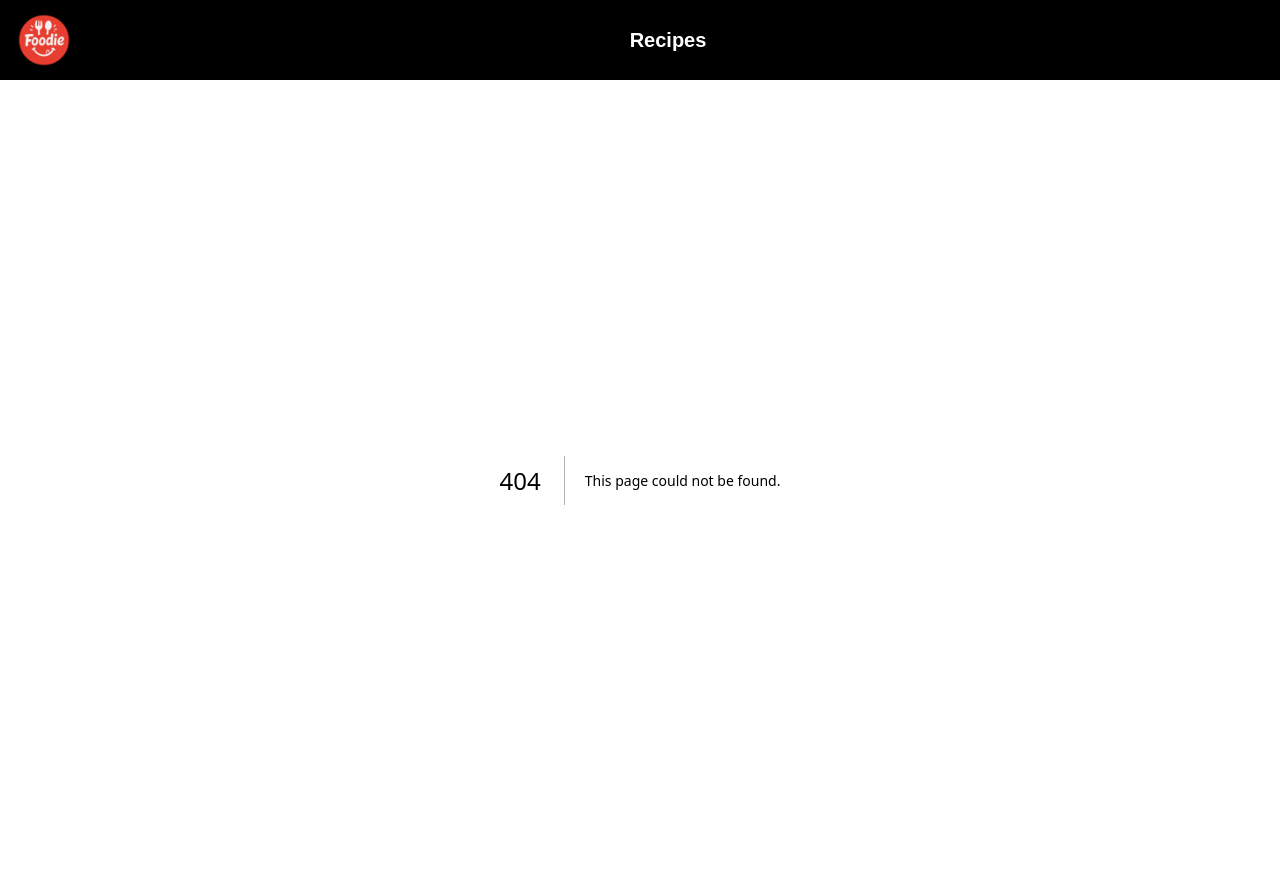
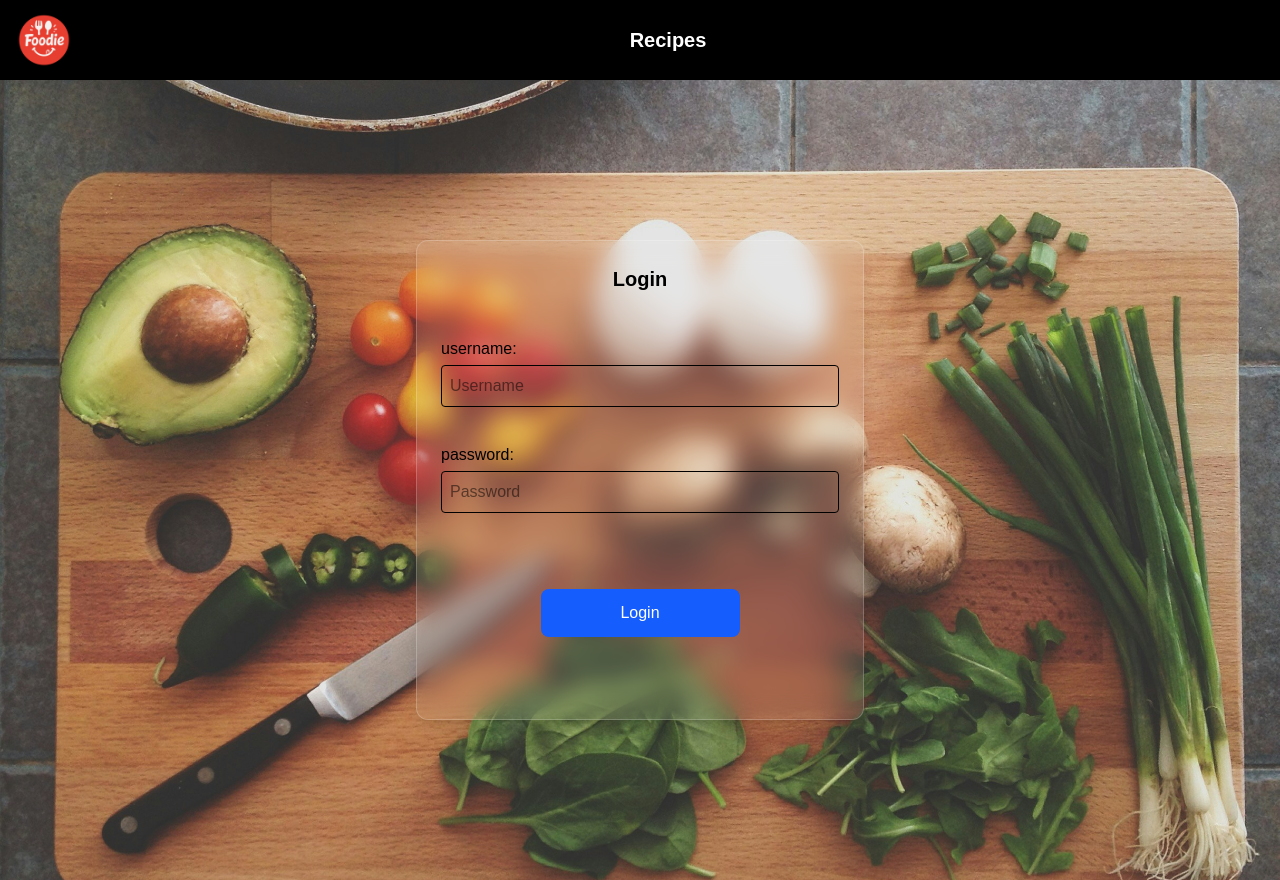
Before and after one commit to andre84o/context-dynamic-routes, a Next.js app: page /page/login in a window 1280 px wide. Before the commit this address had no page. Built offline with nearby package versions, Linux system fonts and the light colour scheme.

Commit message:
update menu

```diff
--- a/src/app/components/Header/index.tsx
+++ b/src/app/components/Header/index.tsx
@@ -1,14 +1,15 @@
-'use client'
+"use client";
 import Image from "next/image";
 import { UserContextType } from "@/utils/types";
 import { UseUserContext } from "@/utils/context";
+import Navigation from "../Navigation";
 
 const Header = () => {
-    const { user } = UseUserContext() as UserContextType;
+  const { user } = UseUserContext() as UserContextType;
+
   return (
     <header className="relative w-full h-20 bg-black text-white grid grid-cols-[auto_1fr_auto] items-center px-4">
-      {/* Vänster: logga */}
-      <div className="justify-self-start">
+      <div className="justify-self-start flex items-center gap-3">
         <Image
           src="/foodie-logo.png"
           alt="Foodie Logo"
@@ -16,14 +17,11 @@ const Header = () => {
           height={56}
           priority
         />
+        {user && <p className="text-sm">Welcome, {user.name}</p>}
       </div>
-
-      {/* Mitten: titel alltid i mitten */}
       <h1 className="justify-self-center text-xl font-semibold">Recipes</h1>
-
-      {/* Höger: user-text om inloggad */}
       <div className="justify-self-end">
-        {user && <p className="text-sm">{`Welcome, ${user.name}`}</p>}
+        {user && <Navigation />}
       </div>
     </header>
   );
--- a/src/app/components/LoginForm/index.tsx
+++ b/src/app/components/LoginForm/index.tsx
@@ -1,57 +1,75 @@
-'use client';
+// Fil: src/app/page/LoginForm.tsx
+"use client";
 import { UserArray } from "../data/users";
 import { useState } from "react";
 import { UseUserContext } from "@/utils/context";
 import { UserContextType } from "@/utils/types";
+import { useRouter } from "next/navigation";
 
 const LoginForm = () => {
-    const [userInput, setUserInput] = useState<string>('')
-    const [userNotFound, setUserNotFound] = useState<boolean>(true)
-    const {user, setUser }= UseUserContext() as UserContextType;
+  const [userInput, setUserInput] = useState<string>("");
+  const [userNotFound, setUserNotFound] = useState<boolean>(true);
+  const { user, setUser } = UseUserContext() as UserContextType;
+  const router = useRouter();
 
+  const handleClick = (e: { preventDefault: () => void }) => {
+    e.preventDefault();
+    const loggedInUser = UserArray.filter((user) => user.name === userInput);
+    if (!loggedInUser[0]) {
+      setUserNotFound(false);
+    } else {
+      setUserNotFound(true);
+      setUser(loggedInUser[0]);
+      router.push("/page/Category");
+    }
+  };
 
-    const handleClick = (e: {preventDefault: () => void}) => {
-        e.preventDefault();
-        const loggedInUser = UserArray.filter(user => user.name === userInput);
-        if(!loggedInUser[0]) setUserNotFound(false)
-        else setUserNotFound(true)
-
-        setUser(loggedInUser[0]);
-        console.log(user)
-    }
-
-    const handleChange = (event: {target: {value: any} }) => {
-        setUserInput(event.target.value)
-
-        if(user) console.log("User is" + user?.name)
-
-
+  const handleChange = (event: { target: { value: any } }) => {
+    setUserInput(event.target.value);
+    if (user) console.log("User is" + user?.name);
   };
 
   return (
     <>
-        <section className="flex justify-center items-center w-full bg-white p-6 min-h-[calc(100vh-48px)]">
-          <form className="flex flex-col w-full max-w-md text-black bg-white p-6 rounded shadow">
-            <label htmlFor="username">Username:</label>
+      <section className="flex bg-transparent justify-center items-center w-full p-6 min-h-[calc(100vh-48px)]">
+        <form className="flex flex-col gap-4 w-full max-w-md h-120 text-black bg-white/7 backdrop-blur-md border border-white/20 shadow-lg p-6 rounded-xl">
+          <h1 className="text-xl font-semibold flex justify-center">Login</h1>
+
+          <div className="flex flex-col gap-1 group mt-7">
+            <label htmlFor="username" className="group-focus-within:hidden">
+              username:
+            </label>
             <input
               onChange={handleChange}
               value={userInput}
               id="username"
               placeholder="Username"
-              className="border p-2 rounded mb-3 w-full"
+              className="border p-2 rounded w-full"
             />
-            <label htmlFor="password">Password:</label>
+          </div>
+          <div className="flex flex-col gap-1 group mt-5">
+            <label htmlFor="password" className="group-focus-within:hidden">
+              password:
+            </label>
             <input
               id="password"
               placeholder="Password"
-              className="border p-2 rounded mb-3 w-full"
+              type="password"
+              className="border p-2 rounded w-full"
             />
+          </div>
+
           <button
+            type="button"
             onClick={handleClick}
-              className="bg-blue-600 text-white p-2 rounded w-full"
+            className="bg-blue-600 text-white p-3 rounded-lg w-1/2 mt-15 self-center
+                       transition-transform duration-100
+                       active:scale-95 active:translate-y-[1px] active:bg-blue-700
+                       focus:outline-none focus-visible:ring-2 focus-visible:ring-blue-500/60"
           >
             Login
           </button>
+
           {!userNotFound && (
             <p className="mt-5 text-center text-red-500">User not found</p>
           )}
@@ -59,6 +77,6 @@ const LoginForm = () => {
       </section>
     </>
   );
-}
+};
 
-export default LoginForm
+export default LoginForm;
--- /dev/null
+++ b/src/app/components/Navigation/index.tsx
@@ -0,0 +1,25 @@
+'use client';
+
+import Link from "next/link";
+
+const Navigation = () => {
+    return (
+      <div className="flex flex-row">
+        <nav>
+          <ul className="flex flex-row gap-4 list-none">
+            <li className="p-1">
+              <Link href="/">Home</Link>
+            </li>
+            <li className="p-1">
+              <Link href="/about">About</Link>
+            </li>
+            <li className="p-1">
+              <Link href="/contact">Contact</Link>
+            </li>
+          </ul>
+        </nav>
+      </div>
+    );
+}
+
+export default Navigation;
--- /dev/null
+++ b/src/app/page/Category/page.tsx
@@ -0,0 +1,9 @@
+const CategoryPage = () => {
+  return (
+    <div>
+      <h1>Category Page</h1>
+    </div>
+  );
+};
+
+export default CategoryPage;
--- /dev/null
+++ b/src/app/page/Profile/page.tsx
@@ -0,0 +1,9 @@
+const ProfilePage = () => {
+  return (
+    <div>
+      <h1>Profile Page</h1>
+    </div>
+  );
+};
+
+export default ProfilePage;
--- /dev/null
+++ b/src/app/page/login/page.tsx
@@ -0,0 +1,13 @@
+import LoginForm from "@/app/components/LoginForm";
+
+const LoginPage = () => {
+  return (
+    <main className="min-h-screen w-full flex items-center blure-sm justify-center bg-cover bg-center bg-no-repeat p-6"
+      style={{ backgroundImage: "url('/food-bg.jpg')" }}
+    >
+      <LoginForm />
+    </main>
+  );
+};
+
+export default LoginPage;
```
Also changed, not shown: public/food-bg.jpg (added). Lines whose indentation alone changed are shown as unchanged.
